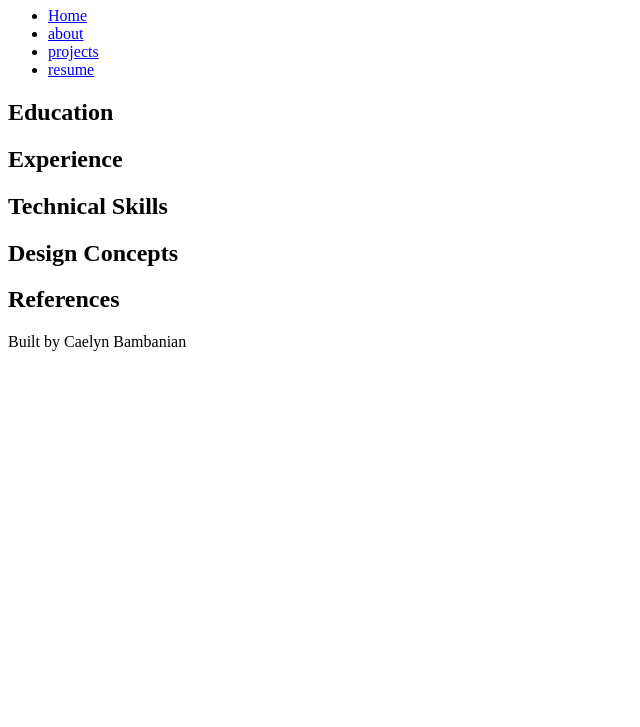
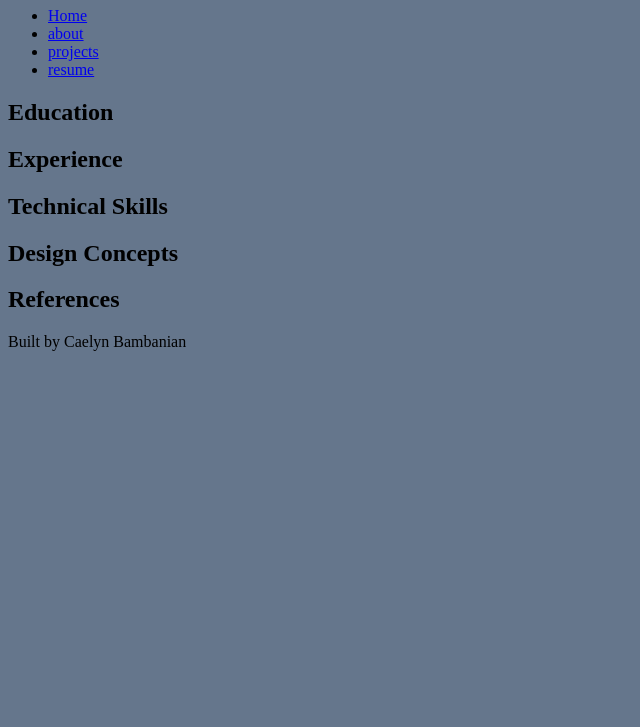
Before and after one commit to caelynite/myfirstportfolio, a plain HTML site: page resume.html in a window 1280 px wide. Shown: the part 73-800 px from the top of the page, without its empty margins (0-640 px from the left). Drawn offline with Linux system fonts and the light colour scheme.

Commit message:
base css established

```diff
--- a/resume.html
+++ b/resume.html
@@ -3,6 +3,7 @@
 <head>
     <meta charset="UTF-8">
     <meta name="viewport" content="width=device-width, initial-scale=1.0">
+    <link rel="stylesheet" href="styles.css">
     <title>Resume</title>
 </head>
 <body>
--- /dev/null
+++ b/styles.css
@@ -0,0 +1,15 @@
+/* CSS by Caelyn Bambanian */
+
+/* Color Palette
+deep black= #05080D
+slate blue= #65768C
+steel blue= #263640
+burnt orange= #BF5B04
+earth=#733917
+*/
+
+/* GLOBAL (base) MOBILE FIRST */
+body {
+    background-color: #65768C
+
+}
```
Also changed, not shown: about.html (+1 -0 lines), index.html (+1 -0 lines), projects.html (+1 -0 lines).
